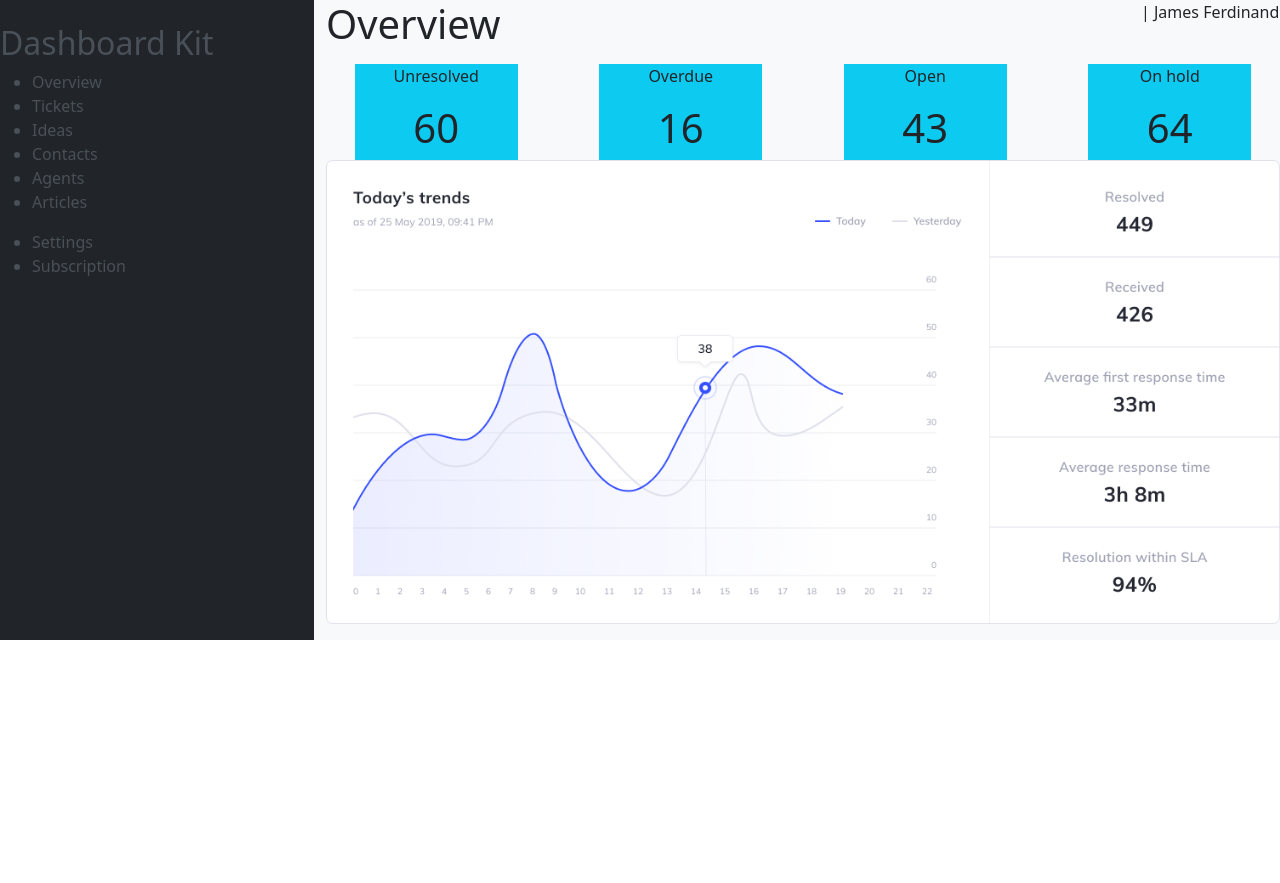
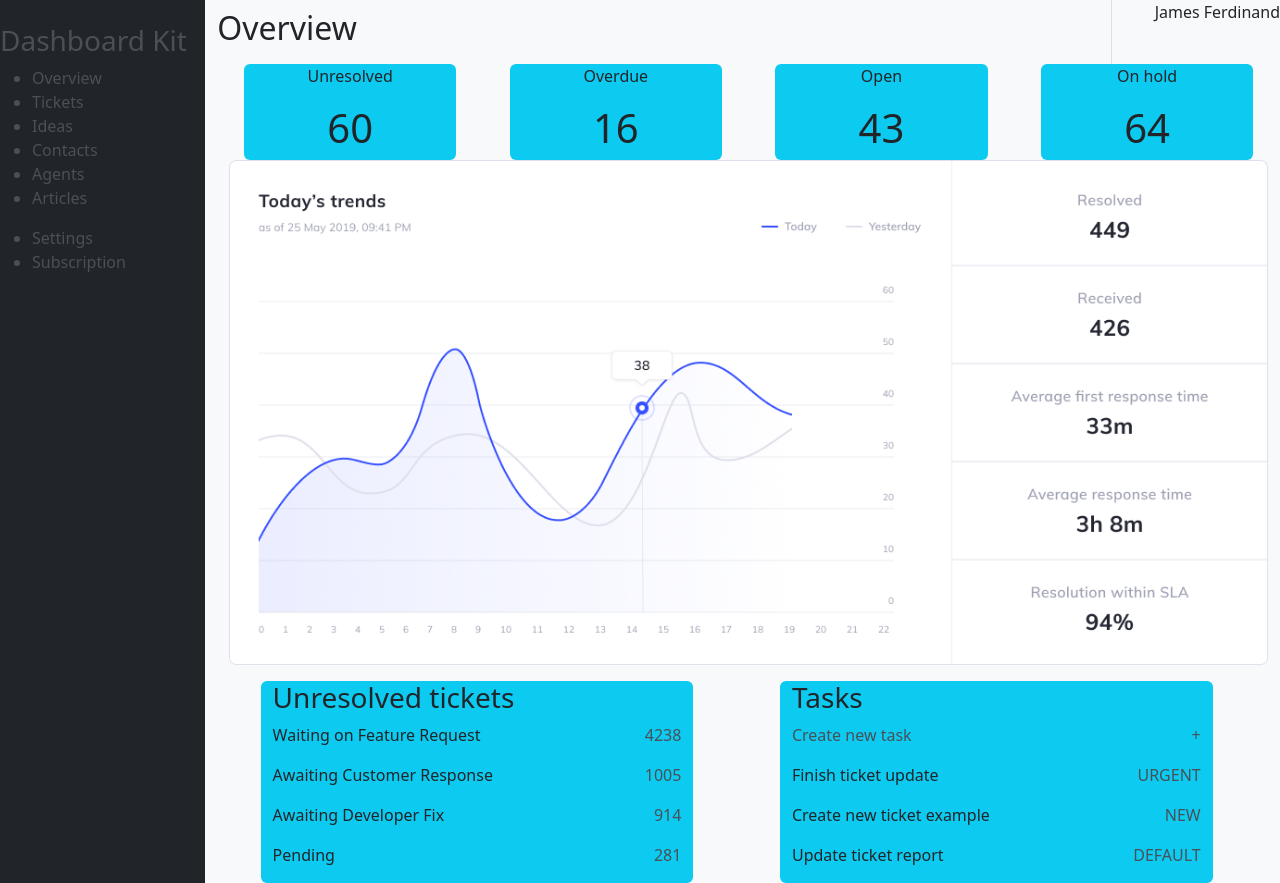
Before and after one commit to khschan/inm320-sbb, a website: page inm320-a5frontend-stephaniechan/public/index.html in a window 1280 px wide. Before the commit the page ends 800 px from the top, so only its background shows below. Drawn offline with nearby package versions, Linux system fonts and the light colour scheme.

Commit message:
updates to html structure

```diff
--- a/inm320-a5frontend-stephaniechan/public/index.html
+++ b/inm320-a5frontend-stephaniechan/public/index.html
@@ -10,11 +10,11 @@
 </head>
 
 <body>
-    <div class="row row-cols-2 bg-dark">
-        <nav class="container-fluid text-left col-3 order-first bg-dark text-light-emphasis align-self-start">
+    <div class="row row-cols-2 bg-dark d-flex align-items-stretch d-flex align-items-stretch">
+        <nav class="container-fluid text-left col-2 order-first bg-dark text-light-emphasis">
             <section>
                 <img src="" alt="" />
-                <h2>Dashboard Kit</h2>
+                <h3>Dashboard Kit</h3>
             </section>
             <ul>
                 <li><a>Overview</a></li>
@@ -29,51 +29,83 @@
                 <li><a>Subscription</a></li>
             </ul>
         </nav>
-        <main class="container-fluid text-left col-9 bg-light text-dark order-last align-self-start">
-            <header class="row">
-                <h1 class="container-fluid text-left col-md-auto">Overview</h1>
+        <main class="container-fluid text-left col-10 bg-light text-dark order-last">
+            <header class="row d-flex align-items-center">
+                <h2 class="container-fluid text-left col-md-auto">Overview</h2>
                 <nav class="container-fluid col">
                     <a><img src="" alt="" /></a>
                     <a><img src="" alt="" /></a>
                 </nav>
-                <nav class="container-fluid col-lg-2 text-right">
+                <nav class="container-fluid col-lg-2 text-end border-start">
                     <a>
-                        <p>| James Ferdinand</p>
+                        <p>James Ferdinand</p>
                         <img src="" alt="" />
                     </a>
                 </nav>
             </header>
-            <article class="row row-cols-auto">
-                <section class="container-fluid col-2 text-center bg-info border-info-subtle">
+            <section class="container-fluid">
+                <article class="row row-cols-5 justify-content-evenly">
+                    <section class="container-fluid col text-center bg-info border-info-subtle rounded">
                         <p>Unresolved</p>
                         <h1>60</h1>
                     </section>
-                <section class="container-fluid col-2 text-center bg-info border-info-subtle">
+                    <section class="container-fluid col text-center bg-info border-info-subtle rounded">
                         <p>Overdue</p>
                         <h1>16</h1>
                     </section>
-                <section class="container-fluid col-2 text-center bg-info border-info-subtle">
+                    <section class="container-fluid col text-center bg-info border-info-subtle rounded">
                         <p>Open</p>
                         <h1>43</h1>
                     </section>
-                <section class="container-fluid col-2 text-center bg-info border-info-subtle">
+                    <section class="container-fluid col text-center bg-info border-info-subtle rounded">
                         <p>On hold</p>
                         <h1>64</h1>
                     </section>
                 </article>
-            <figure class="row"><img src="./assets/images/trends.png" alt="Graph showing trends in received versus resolved tickets over time, average response time, and resolution rate, comparing yesterday and today as at May 25, 2019."></figure>
-            <article>
-                <section></section>
-                <section></section>
-                <section></section>
-                <section></section>
+            </section>
+            <section class="container-fluid">
+                <figure class="row"><img class="img-fluid" src="./assets/images/trends.png" alt="Graph showing trends in received versus resolved tickets over time, average response time, and resolution rate, comparing yesterday and today as at May 25, 2019."></figure>
+            </section>
+            <section class="container-fluid row row-cols-2 justify-content-between">
+                <article class="container-fluid col-5 text-left bg-info border-info-subtle rounded">
+                    <h3>Unresolved tickets</h3>
+                    <section class="row row-cols-auto justify-content-between">
+                        <p class="col-9 text-start text-dark">Waiting on Feature Request</p>
+                        <p class="col text-end text-light-emphasis">4238</p>
+                    </section>
+                    <section class="row row-cols-auto justify-content-between">
+                        <p class="col-9 text-start text-dark">Awaiting Customer Response</p>
+                        <p class="col text-end text-light-emphasis">1005</p>
+                    </section>
+                    <section class="row row-cols-auto justify-content-between">
+                        <p class="col-9 text-start text-dark">Awaiting Developer Fix</p>
+                        <p class="col text-end text-light-emphasis">914</p>
+                    </section>
+                    <section class="row row-cols-auto justify-content-between">
+                        <p class="col-9 text-start text-dark">Pending</p>
+                        <p class="col text-end text-light-emphasis">281</p>
+                    </section>
                 </article>
-            <article>
-                <section></section>
-                <section></section>
-                <section></section>
-                <section></section>
+                <article class="container-fluid col-5 text-left bg-info border-info-subtle rounded">
+                    <h3>Tasks</h3>
+                    <section class="row row-cols-auto justify-content-between">
+                        <p class="col-9 text-start text-light-emphasis">Create new task</p>
+                        <p class="col text-end text-light-emphasis">+</p>
+                    </section>
+                    <section class="row row-cols-auto justify-content-between">
+                        <p class="col-9 text-start text-dark">Finish ticket update</p>
+                        <p class="col text-end text-light-emphasis">URGENT</p>
+                    </section>
+                    <section class="row row-cols-auto justify-content-between">
+                        <p class="col-9 text-start text-dark">Create new ticket example</p>
+                        <p class="col text-end text-light-emphasis">NEW</p>
+                    </section>
+                    <section class="row row-cols-auto justify-content-between">
+                        <p class="col-9 text-start text-dark">Update ticket report</p>
+                        <p class="col text-end text-light-emphasis">DEFAULT</p>
+                    </section>
                 </article>
+            </section>
         </main>
     </div>
     <script src="https://cdn.jsdelivr.net/npm/bootstrap@5.3.8/dist/js/bootstrap.bundle.min.js"
```
Lines whose indentation alone changed are shown as unchanged.
